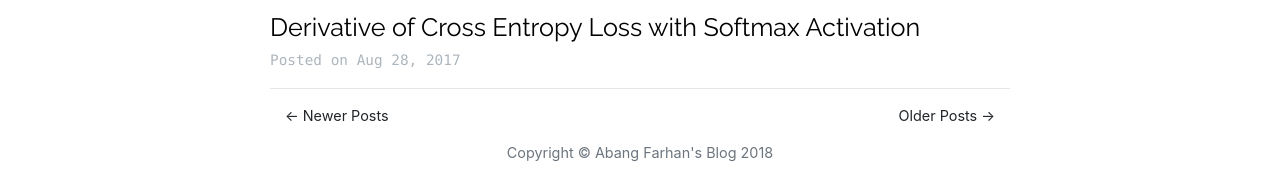
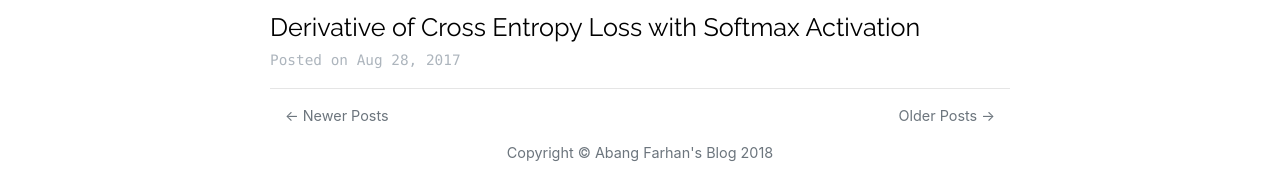
Before and after one commit to abangfarhan/abangfarhan.github.io, a Jekyll site: the page built from index.html, in a window 1280 px wide. Shown: the part 754-947 px from the top of the page. Built offline with Jekyll 4.4.1, drawn with Linux system fonts in a browser that asks for light colours; the list of posts is cut into pages by our own code.

Commit message:
Mute text on disabled prev/next link

```diff
--- a/index.html
+++ b/index.html
@@ -18,13 +18,13 @@ layout: default
     {% if paginator.previous_page %}
       <a class="previous" href="{{ paginator.previous_page_path }}">&larr; Newer Posts</a>
     {% else %}
-      <span class="previous">&larr; Newer Posts</span>
+      <span class="previous text-muted">&larr; Newer Posts</span>
     {% endif %}
 
     {% if paginator.next_page %}
       <a class="next" href="{{ paginator.next_page_path }}">Older Posts &rarr;</a>
     {% else %}
-      <span class="next">Older Posts &rarr;</span>
+      <span class="next text-muted">Older Posts &rarr;</span>
     {% endif %}
   </div>
 </div>
```
